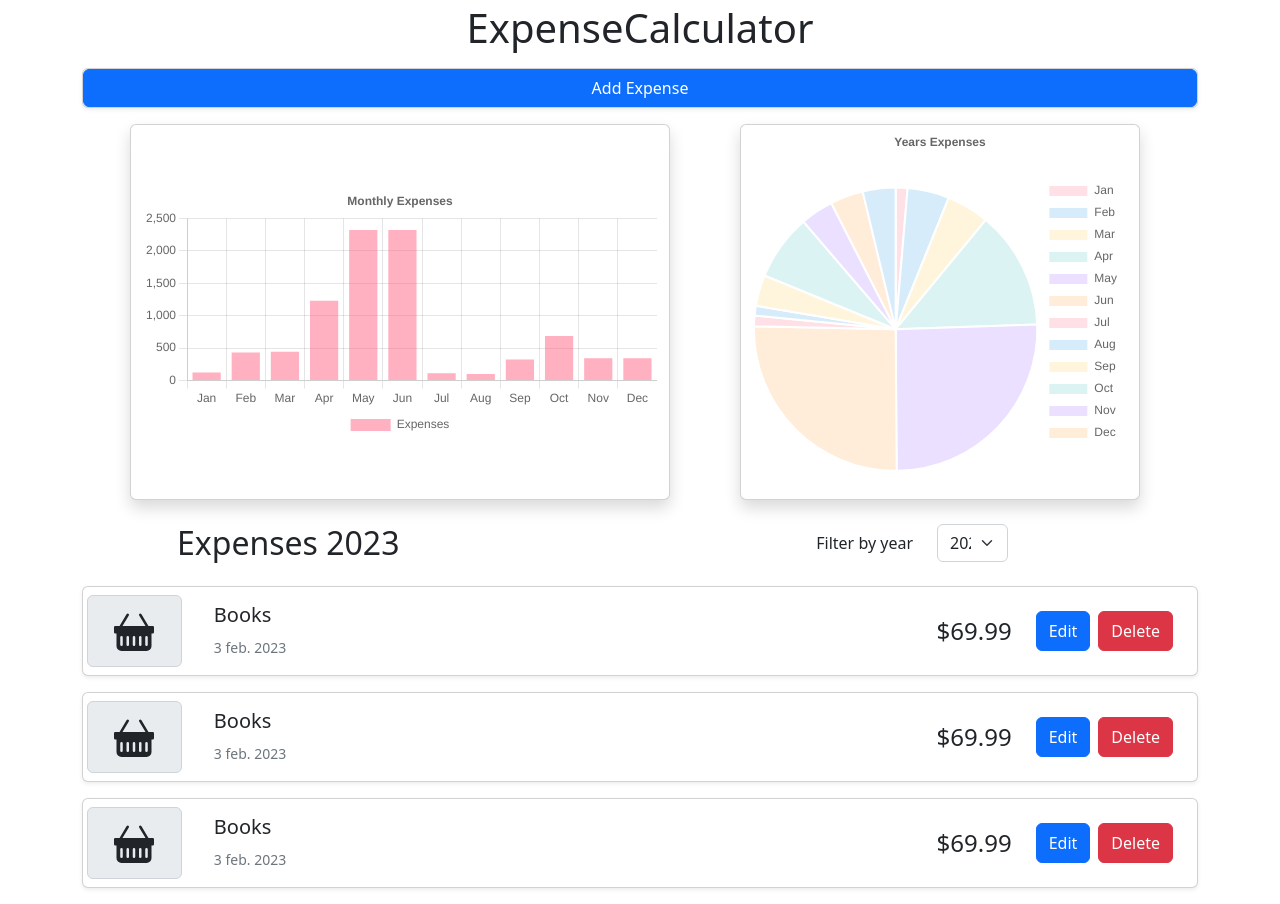
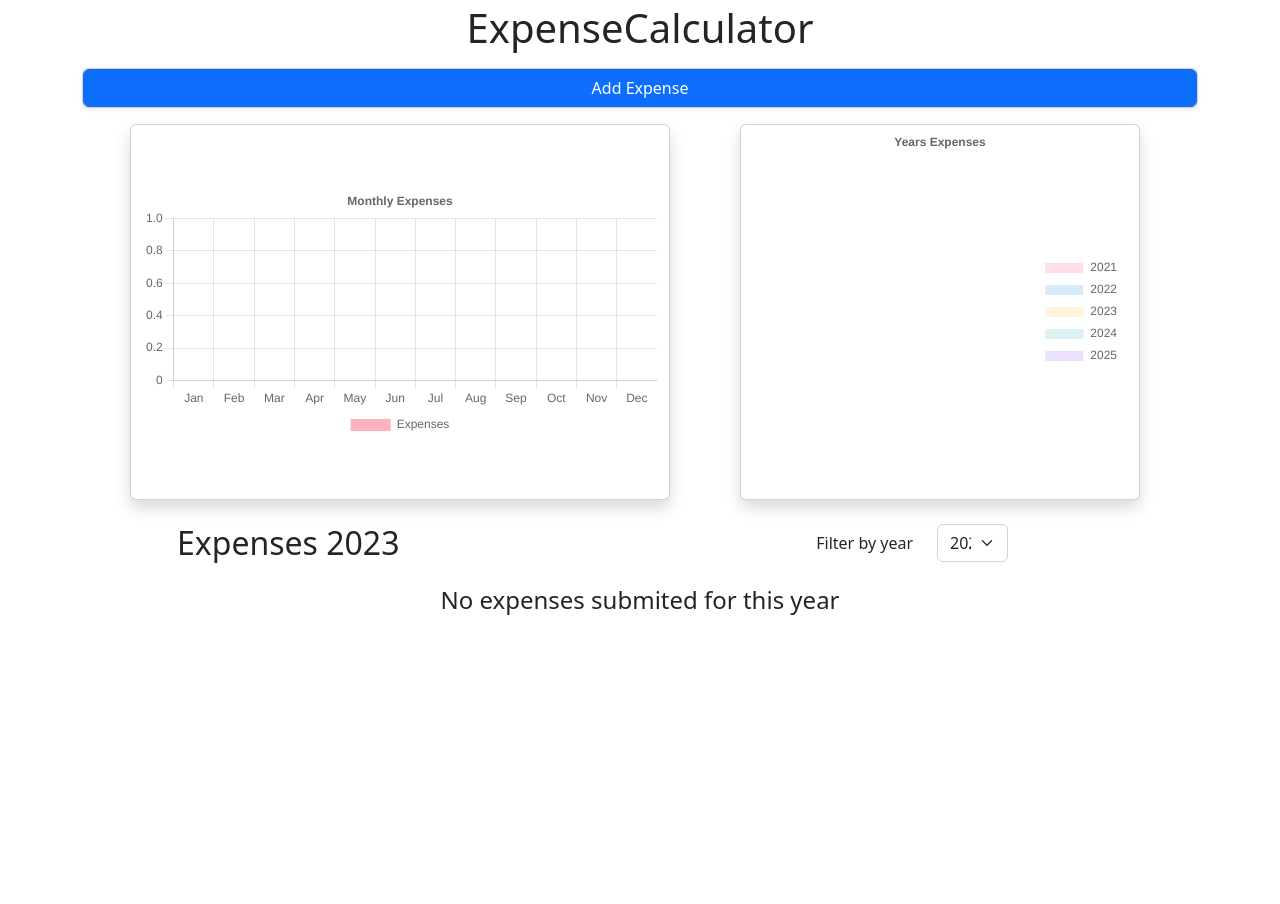
Before and after one commit to Yyauw/expenseCalculator, a React (Create React App) app: page / in a window 1280 px wide. After the commit the page ends 800 px from the top, so only its background shows below. Built offline with nearby package versions, Linux system fonts and the light colour scheme.

Commit message:
Expense app 80% done

```diff
--- a/src/App.jsx
+++ b/src/App.jsx
@@ -1,37 +1,35 @@
-import ExpenseChartBar from "./components/ExpenseChartBar"
-import ExpenseDoughnutChart from "./components/ExpenseDoughnutChart"
 import ExpenseListHeader from "./components/ExpenseListHeader"
 import ExpenseList from "./components/ExpenseList"
 import NewExpense from "./components/NewExpense"
+import Charts from "./components/Charts"
+import { useState } from "react"
 
 function App() {
-  const allData = [];
-  let filteredData = []
+  const [allData, setAllData] = useState([]);
+  const [year, setYear] = useState('2023');
+
   const getData= (data)=>{
-    allData.push(data);
+    setAllData(prvData =>{
+      return [data, ...prvData]
+    });
     //console.log(allData)
   }
+
   const getFilterYear =(yearSelected) => {
-    const x = yearSelected
-    filteredData = allData.map(element=>{
-      if(element.date.getFullYear() === x){
-        return element
-      } else{
-        return ''
-      }
-    })
-    console.log(filteredData)
+    setYear(yearSelected)
   }
+
+  const filteredData = allData.filter(element=>{
+    return  element.date.getFullYear().toString() === year
+  })
+
   return (
   <div className='container'>
     <h1 className="text-center my-1">ExpenseCalculator</h1>
     <NewExpense dataToApp={getData} />
-    <div className="ms-5 row">
-    <ExpenseChartBar/>
-    <ExpenseDoughnutChart />
-    </div>
-    <ExpenseListHeader yearSelectedToApp ={getFilterYear}/>
-    <ExpenseList />
+    <Charts expenseData = {filteredData} allData ={allData}/>
+    <ExpenseListHeader yearSelectedToApp ={getFilterYear} year ={year}/>
+    <ExpenseList expenseData={filteredData}/>
   </div>)
 }
 
--- /dev/null
+++ b/src/components/Charts.jsx
@@ -0,0 +1,48 @@
+import ExpenseChartBar from "./ExpenseChartBar"
+import ExpenseDoughnutChart from "./ExpenseDoughnutChart"
+
+const Charts = (props)=>{
+    const monthData = [
+    {label:'Jan', value: 0},
+    {label:'Feb', value: 0},
+    {label:'Mar', value: 0},
+    {label:'Apr', value: 0},
+    {label:'May', value: 0},
+    {label:'Jun', value: 0},
+    {label:'Jul', value: 0},
+    {label:'Aug', value: 0},
+    {label:'Sep', value: 0},
+    {label:'Oct', value: 0},
+    {label:'Nov', value: 0},
+    {label:'Dec', value: 0},
+    ]
+
+    const yearData =[
+        {label:'2021', value: 0},
+        {label:'2022', value: 0},
+        {label:'2023', value: 0},
+        {label:'2024', value: 0},
+        {label:'2025', value: 0},
+    ]
+
+    for(const expense of props.expenseData){
+        const month = expense.date.getMonth();
+        monthData[month].value += expense.amount;
+    }
+
+    for(const expense of props.allData){
+        if(expense.date.getFullYear().toString() === '2021') yearData[0].value += expense.amount;
+        if(expense.date.getFullYear().toString() === '2022') yearData[1].value += expense.amount;
+        if(expense.date.getFullYear().toString() === '2023') yearData[2].value += expense.amount;
+        if(expense.date.getFullYear().toString() === '2024') yearData[3].value += expense.amount;
+        if(expense.date.getFullYear().toString() === '2025') yearData[4].value += expense.amount;
+    }
+return(
+    <div className="ms-5 row">
+    <ExpenseChartBar data={monthData}/>
+    <ExpenseDoughnutChart data={yearData}/>
+    </div>
+)
+}
+
+export default Charts
--- a/src/components/Expense.jsx
+++ b/src/components/Expense.jsx
@@ -1,27 +1,18 @@
-const Expense = () => {
+import ExpenseCategory from "./ExpenseCategory";
+
+const Expense = (props) => {
   return (
     <div className="card mb-3 shadow-sm">
       <div className="row">
-        <span className="input-group-text mx-3 my-2 col-1">
-          <svg
-            xmlns="http://www.w3.org/2000/svg"
-            width="40"
-            height="40"
-            fill="currentColor"
-            className="bi bi-basket-fill m-auto"
-            viewBox="0 0 16 16"
-          >
-            <path d="M5.071 1.243a.5.5 0 0 1 .858.514L3.383 6h9.234L10.07 1.757a.5.5 0 1 1 .858-.514L13.783 6H15.5a.5.5 0 0 1 .5.5v2a.5.5 0 0 1-.5.5H15v5a2 2 0 0 1-2 2H3a2 2 0 0 1-2-2V9H.5a.5.5 0 0 1-.5-.5v-2A.5.5 0 0 1 .5 6h1.717L5.07 1.243zM3.5 10.5a.5.5 0 1 0-1 0v3a.5.5 0 0 0 1 0v-3zm2.5 0a.5.5 0 1 0-1 0v3a.5.5 0 0 0 1 0v-3zm2.5 0a.5.5 0 1 0-1 0v3a.5.5 0 0 0 1 0v-3zm2.5 0a.5.5 0 1 0-1 0v3a.5.5 0 0 0 1 0v-3zm2.5 0a.5.5 0 1 0-1 0v3a.5.5 0 0 0 1 0v-3z" />
-          </svg>
-        </span>
+        <ExpenseCategory category={props.expenseData.category} />
         <div className="card-body col-2 p-3">
-          <h5 className="card-title">Books</h5>
+          <h5 className="card-title">{props.expenseData.title}</h5>
           <p className="card-text text-muted">
-            <small>3 feb. 2023</small>
+            <small>{props.expenseData.date.toDateString()}</small>
           </p>
         </div>
         <div className="col-3 m-4 d-flex">
-        <h4 className="card-title m-auto">$69.99</h4>
+        <h4 className="card-title m-auto">${props.expenseData.amount}</h4>
         <button className="btn btn-primary d-row ">Edit</button>
         <button className="btn btn-danger d-row ms-2">Delete</button>
         </div>
--- a/src/components/ExpenseChartBar.jsx
+++ b/src/components/ExpenseChartBar.jsx
@@ -34,18 +34,22 @@ export const options = {
 
 const labels = ['Jan', 'Feb', 'Mar', 'Apr', 'May', 'Jun', 'Jul','Aug', 'Sep', 'Oct', 'Nov', 'Dec'];
 
-export const data = {
+
+
+const ExpenseChartBar= (props) =>{
+  const dataValue = props.data.map(el =>{
+    return el.value
+  })
+  const data = {
     labels,
     datasets: [
       {
         label: 'Expenses',
-      data: [123,435,446,1231,2323,2323,112,100,324,688,345,344,0,342],
+        data: dataValue,
         backgroundColor: 'rgba(255, 99, 132, 0.5)',
       },
     ],
   };
-
-const ExpenseChartBar= () =>{
     return <div className='col-md-6 card shadow'><Bar options={options} data={data} className='my-auto' /></div>
 }
 
--- a/src/components/ExpenseDoughnutChart.jsx
+++ b/src/components/ExpenseDoughnutChart.jsx
@@ -35,14 +35,21 @@ export const options = {
   },
 };
 
-const labels = ['Jan', 'Feb', 'Mar', 'Apr', 'May', 'Jun', 'Jul','Aug', 'Sep', 'Oct', 'Nov', 'Dec'];
+const labels = ['2021','2022','2023','2024','2025'];
 
-export const data = {
+
+
+
+const ExpenseDoughnutChart = (props) =>{
+  const yearData = props.data.map(el =>{
+    return el.value
+  })
+  const data = {
     labels,
     datasets: [
       {
         label: 'Expenses',
-      data: [123,435,446,1231,2323,2323,112,100,324,688,345,344,0,342],
+        data: yearData,
         backgroundColor: [
           'rgba(255, 99, 132, 0.2)',
           'rgba(54, 162, 235, 0.2)',
@@ -54,9 +61,6 @@ export const data = {
       },
     ],
   };
-
-
-const ExpenseDoughnutChart = () =>{
     return <div className="col-md-6 card shadow mx-auto mt-2 mt-md-0" style={{width:'400px'}}>
     <Pie data={data} options={options}/>
     </div>
--- a/src/components/ExpenseForm.jsx
+++ b/src/components/ExpenseForm.jsx
@@ -5,7 +5,7 @@ const ExpenseForm = (props) => {
     //console.log(event)
     const data = {
       title: event.target[0].value,
-      amount: event.target[1].value,
+      amount: +event.target[1].value,
       date: new Date(event.target[2].value),
       category: event.target[3].value,
     };
@@ -13,7 +13,6 @@ const ExpenseForm = (props) => {
     alert("Expense added!");
     props.dataToNewExpense(data);
     //for(let x =0; x < 2; x ++) event.target[x].value = '';
-    console.log(data);
   };
 
   return (
--- a/src/components/ExpenseList.jsx
+++ b/src/components/ExpenseList.jsx
@@ -1,10 +1,13 @@
 import Expense from "./Expense"
 
-const ExpenseList = ()=>{
+const ExpenseList = (props)=>{
     return(
-        <div><Expense/>
-        <Expense/>
-        <Expense/></div>
+        <div>
+            {props.expenseData.length === 0?<h4 className="text-center">No expenses submited for this year</h4>:''}
+            {props.expenseData.map((element, i)=>{
+               return <Expense expenseData={element} key={i}/>
+            })}
+        </div>
     )
 }
 
--- a/src/components/ExpenseListHeader.jsx
+++ b/src/components/ExpenseListHeader.jsx
@@ -1,19 +1,15 @@
-import { useState } from "react";
 
 const ExpenseListHeader = (props)=>{
-    const [year, setYear] = useState('2023')
     const setDateFilter = (event) =>{
         //console.log(event.target.value);
-        setYear(event.target.value)
-        console.log(year)
-        props.yearSelectedToApp(year)
+        props.yearSelectedToApp(event.target.value)
     }
 return(
     <div className="row mt-4 mb-3">
-        <h2 className="col-3 offset-1">Expenses {year}</h2>
+        <h2 className="col-3 offset-1">Expenses {props.year}</h2>
         <label htmlFor="" className="col-form-label col-2 text-end offset-3">Filter by year</label>
         <div className="col-1">
-        <select name="" id="" className="form-select" onChange={setDateFilter} defaultValue={2023}>
+        <select name="" id="" className="form-select" onChange={setDateFilter} value={props.year}>
             <option value="2021">2021</option>
             <option value="2022">2022</option>
             <option value="2023">2023</option>
```
Also changed, not shown: src/components/ExpenseCategory.jsx (added, +38 -0 lines). Lines whose indentation alone changed are shown as unchanged.
